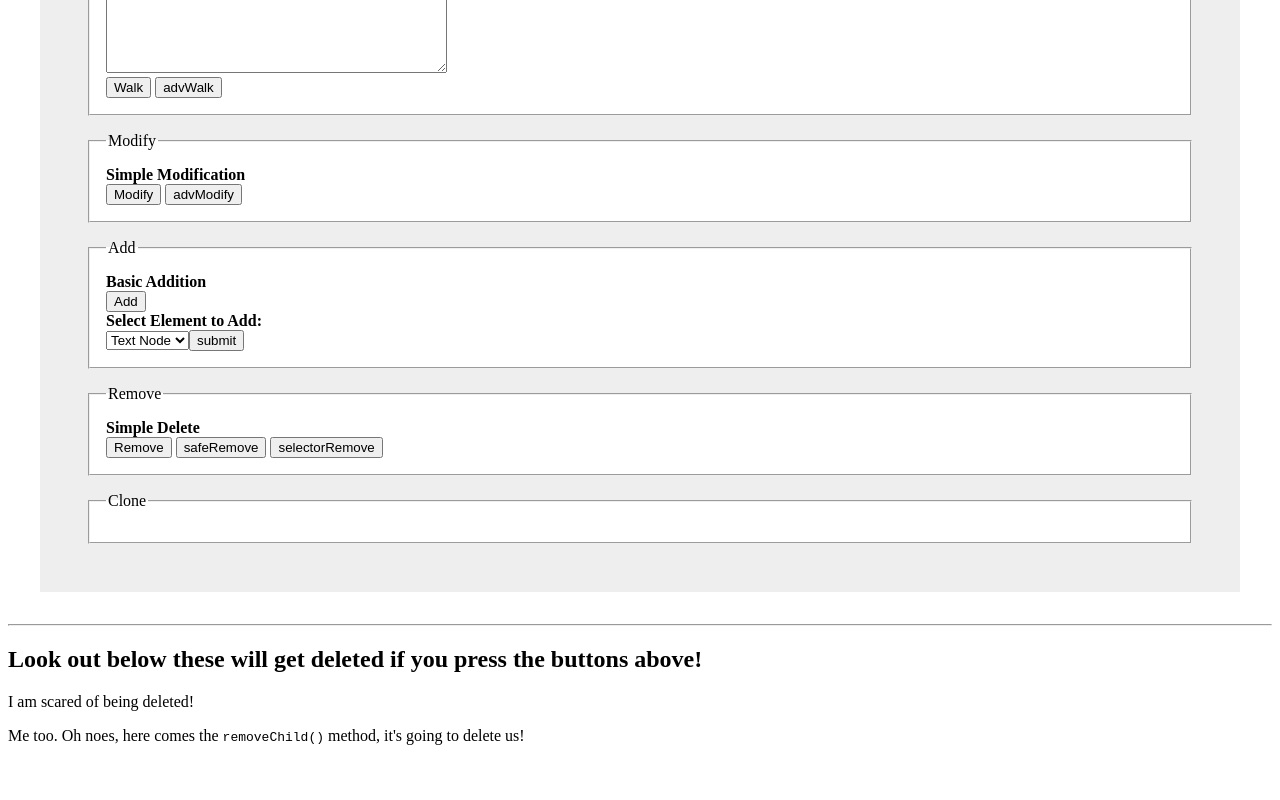
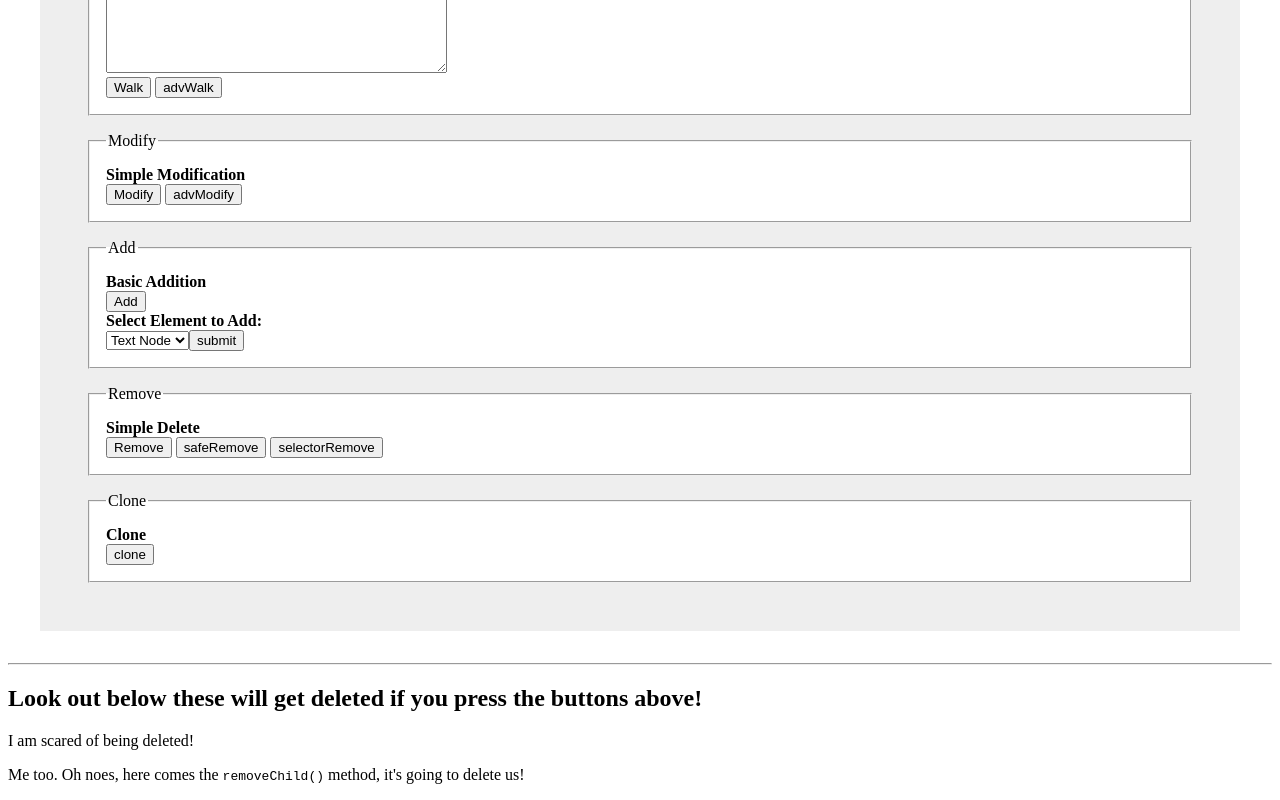
Before and after one commit to bgt002/CSE134BHW4, a plain HTML site: page part1-dom.html in a window 1280 px wide. Shown: the part 668-1468 px from the top of the page. Before the commit the page ends 1429 px from the top, so only its background shows below. Drawn offline with Linux system fonts and the light colour scheme.

Commit message:
added clone button

```diff
--- a/part1-dom.html
+++ b/part1-dom.html
@@ -155,6 +155,9 @@
 
     <fieldset>
         <legend>Clone</legend>
+        <label for="cloneBtn">Clone</label>
+        <input type="button" id="basicCloneBtn" value="clone">
+
         <!--
           Q5a) Add a button "Basic Clone" that clones the p tag and adds it to the DOM.  You can add it to the same area you added new content.  Be cautious with your cloning to modify attributes
 
```
